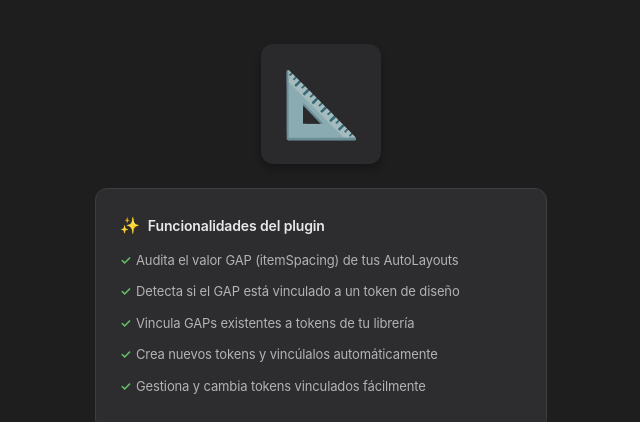
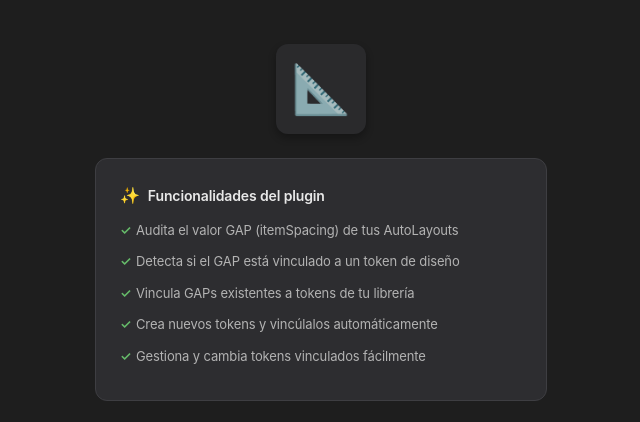
Before and after one commit to jordivede/Gap-to-token, a website: page ui.html in a window 1280 px wide. Shown: the top 422 px of the page, without its empty margins (319-959 px from the left). Drawn offline with Linux system fonts and the light colour scheme.

Commit message:
v1.0.0 - Funciones completadas

```diff
--- a/ui.html
+++ b/ui.html
@@ -162,14 +162,14 @@
     }
 
     .empty-state-icon {
-      font-size: 64px;
+      font-size: 48px;
       margin: var(--spacing-xs) auto var(--spacing-lg) auto;
       opacity: 0.8;
       display: flex;
       align-items: center;
       justify-content: center;
-      width: 120px;
-      height: 120px;
+      width: 90px;
+      height: 90px;
       background: var(--color-surface-elevated);
       border-radius: var(--radius-lg);
       box-shadow: var(--shadow-md);
```
Also changed, not shown: README.md.
